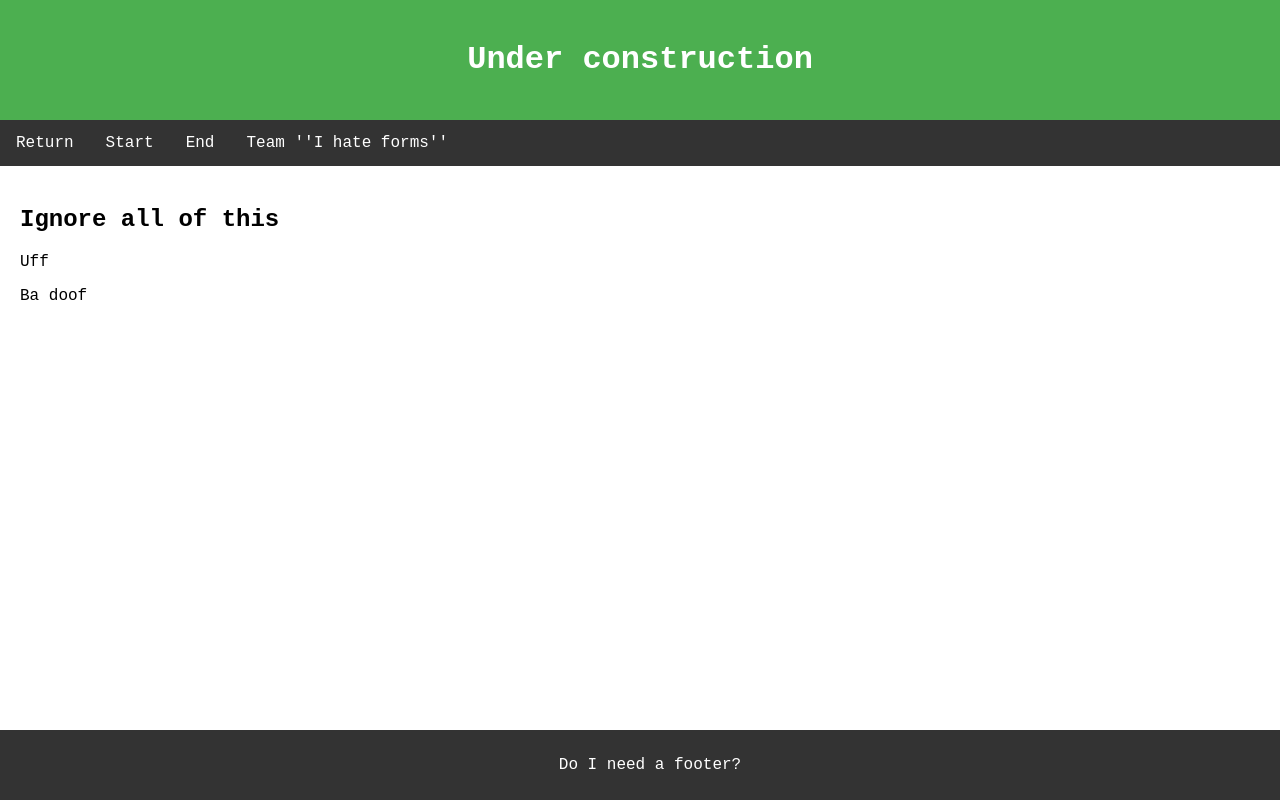
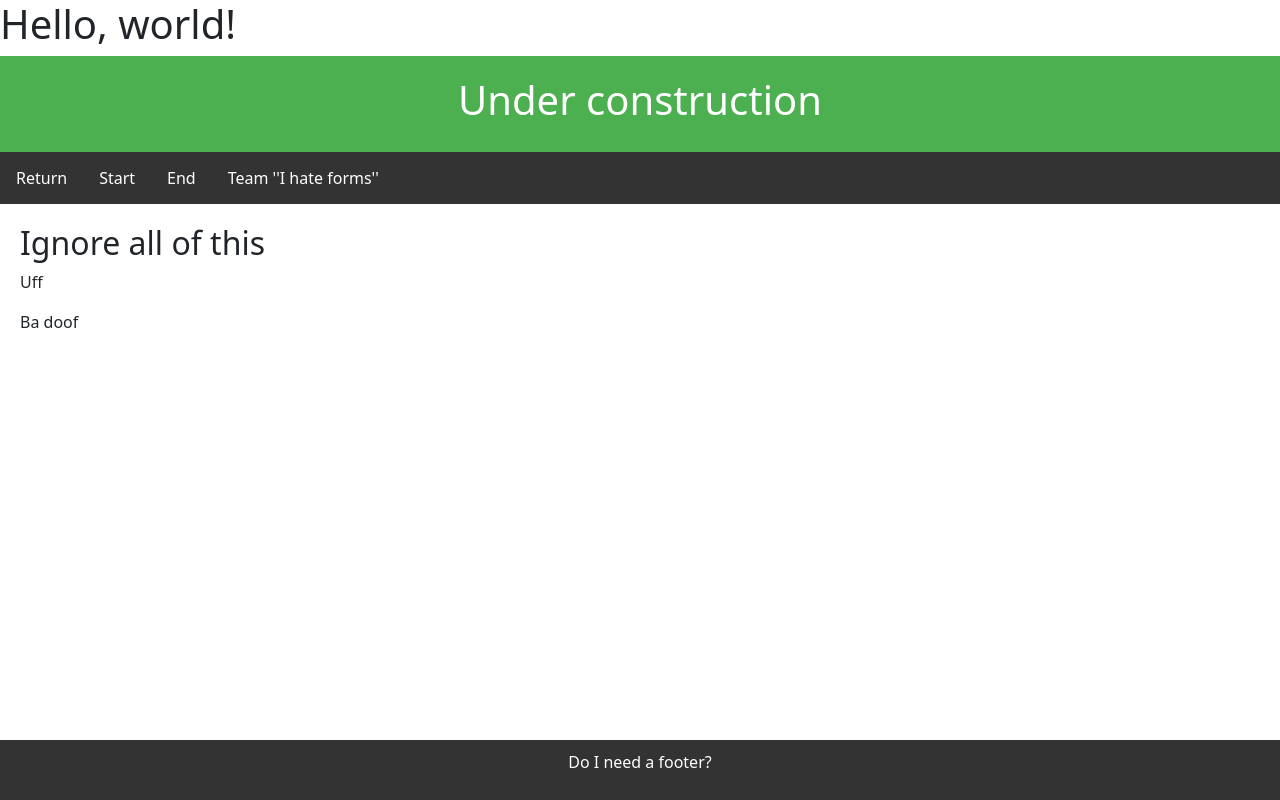
Before and after one commit to jacimaria19/.github.io, a plain HTML site: page index.html in a window 1280 px wide. Drawn offline with nearby package versions, Linux system fonts and the light colour scheme.

Commit message:
Update index.html

```diff
--- a/index.html
+++ b/index.html
@@ -13,6 +13,14 @@
         main { padding: 20px; }
         footer { background-color: #333; color: white; text-align: center; padding: 10px; position: fixed; bottom: 0; width: 100%; }
     </style>
+    <title>Bootstrap demo</title>
+    <link href="https://cdn.jsdelivr.net/npm/bootstrap@5.3.2/dist/css/bootstrap.min.css" rel="stylesheet" integrity="sha384-T3c6CoIi6uLrA9TneNEoa7RxnatzjcDSCmG1MXxSR1GAsXEV/Dwwykc2MPK8M2HN" crossorigin="anonymous">
+  </head>
+  <body>
+    <h1>Hello, world!</h1>
+    <script src="https://cdn.jsdelivr.net/npm/bootstrap@5.3.2/dist/js/bootstrap.bundle.min.js" integrity="sha384-C6RzsynM9kWDrMNeT87bh95OGNyZPhcTNXj1NW7RuBCsyN/o0jlpcV8Qyq46cDfL" crossorigin="anonymous"></script>
+  </body>
+</html>
 </head>
 <body>
     <header>
```
